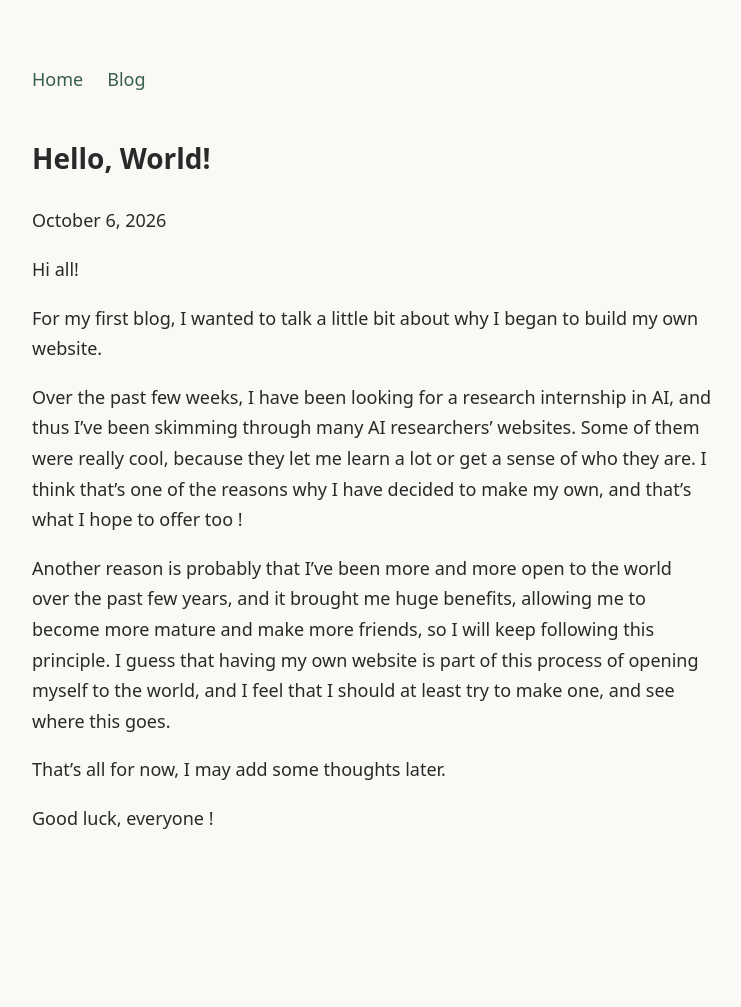
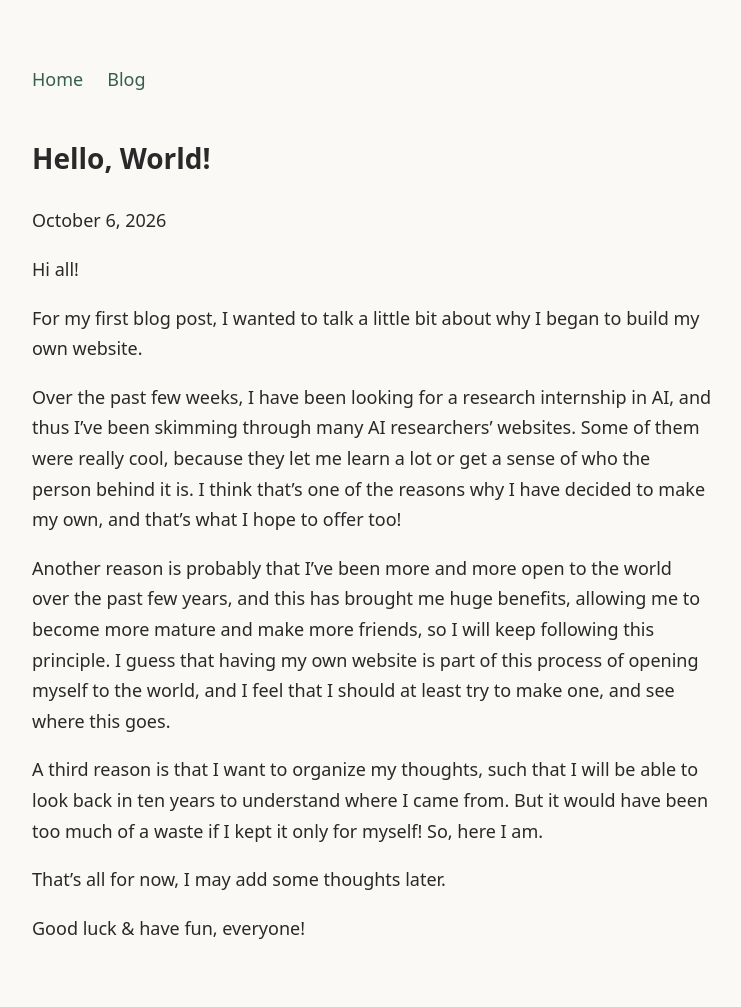
Before and after one commit to daicharlesyc/daicharlesyc.github.io, a Jekyll site: the page built from _posts/2026-10-06-first-note.md, in a window 1280 px wide. Shown: the whole page, without its empty margins (268-1009 px from the left). Built offline with Jekyll 4.4.1, drawn with Linux system fonts in a browser that asks for light colours; before the commit the page ends 900 px from its top, so only the background shows below that.

Commit message:
small modif

```diff
--- a/_posts/2026-10-06-first-note.md
+++ b/_posts/2026-10-06-first-note.md
@@ -5,12 +5,14 @@ title: "Hello, World!"
 
 Hi all!
 
-For my first blog, I wanted to talk a little bit about why I began to build my own website.
+For my first blog post, I wanted to talk a little bit about why I began to build my own website.
 
-Over the past few weeks, I have been looking for a research internship in AI, and thus I've been skimming through many AI researchers' websites. Some of them were really cool, because they let me learn a lot or get a sense of who they are. I think that's one of the reasons why I have decided to make my own, and that's what I hope to offer too !
+Over the past few weeks, I have been looking for a research internship in AI, and thus I've been skimming through many AI researchers' websites. Some of them were really cool, because they let me learn a lot or get a sense of who the person behind it is. I think that's one of the reasons why I have decided to make my own, and that's what I hope to offer too!
 
-Another reason is probably that I've been more and more open to the world over the past few years, and it brought me huge benefits, allowing me to become more mature and make more friends, so I will keep following this principle. I guess that having my own website is part of this process of opening myself to the world, and I feel that I should at least try to make one, and see where this goes.
+Another reason is probably that I've been more and more open to the world over the past few years, and this has brought me huge benefits, allowing me to become more mature and make more friends, so I will keep following this principle. I guess that having my own website is part of this process of opening myself to the world, and I feel that I should at least try to make one, and see where this goes.
+
+A third reason is that I want to organize my thoughts, such that I will be able to look back in ten years to understand where I came from. But it would have been too much of a waste if I kept it only for myself! So, here I am.
 
 That's all for now, I may add some thoughts later.
 
-Good luck, everyone !
+Good luck & have fun, everyone!
--- a/index.html
+++ b/index.html
@@ -5,7 +5,7 @@ title: Home
 
 <h1>Hi, I'm Charles !</h1>
 <p>In Chinese, you can also call me 戴友成.</p>
-<p>I'm trying to learn as much as I can and figuring out my path in life.</p>
+<p>I'm trying to learn as much as I can and figuring out my path in life. You can read more about me <a href="/2026/10/09/mental-models.html">here</a>. </p>
 <p>This a small space to share what I'm learning, and my thoughts along the way. It is a part of the journey, too, and I hope it will make me more open to the world !</p>
 <p>Currently, I'm a M1 maths and CS student at the ENS (Paris), and looking for a research internship in the AI industry for the second semester.</p>
-<p>You can read my blogs <a href="/blog.html">here</a>. Feel free to <a href="mailto:dai.charles.ym+chat@gmail.com">reach out</a> and share your thoughts !</p>
+<p>Feel free to <a href="mailto:dai.charles.ym+chat@gmail.com">reach out</a> and share your thoughts !</p>
```
Also changed, not shown: _posts/2026-10-09-mental-models.md (+1 -1 lines).
